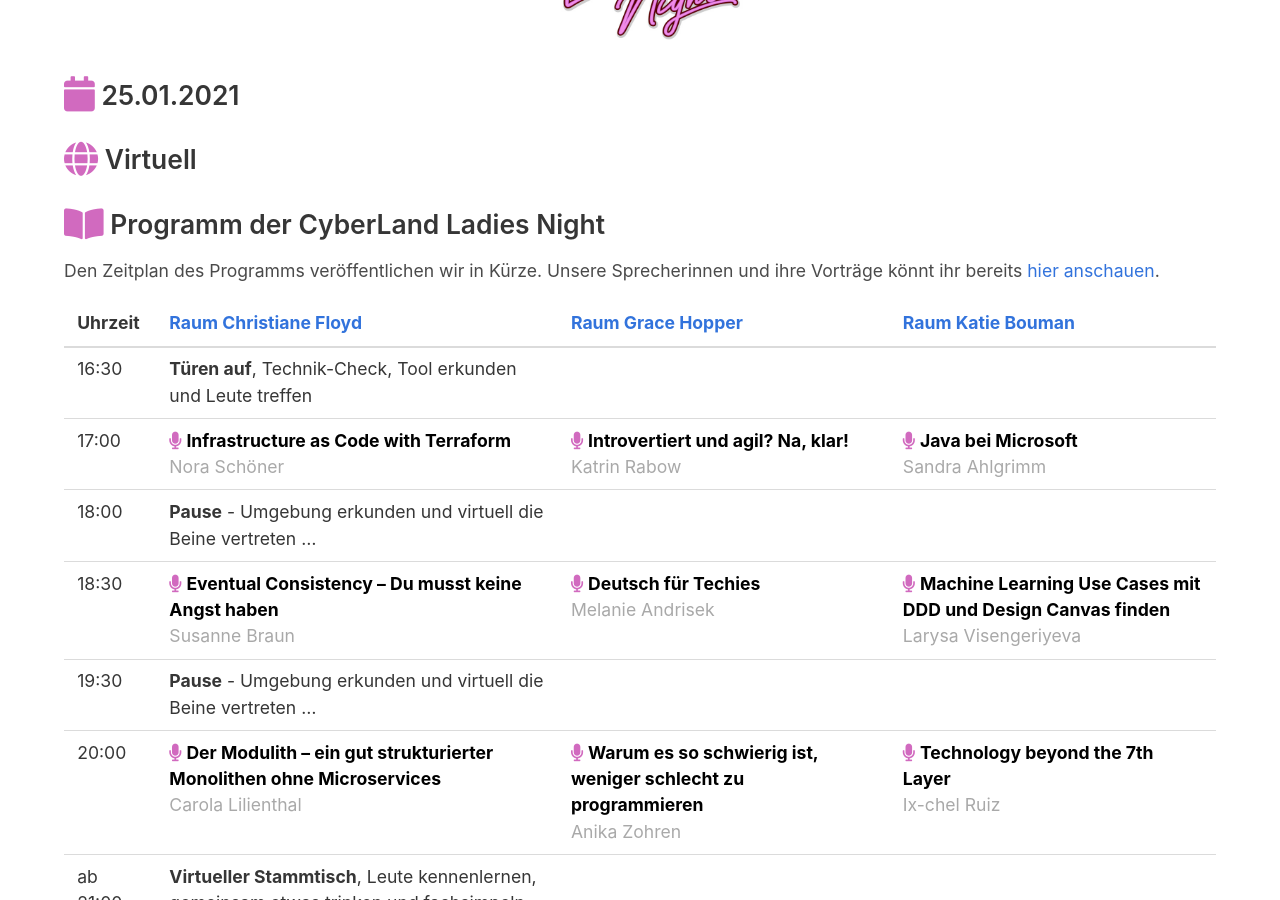
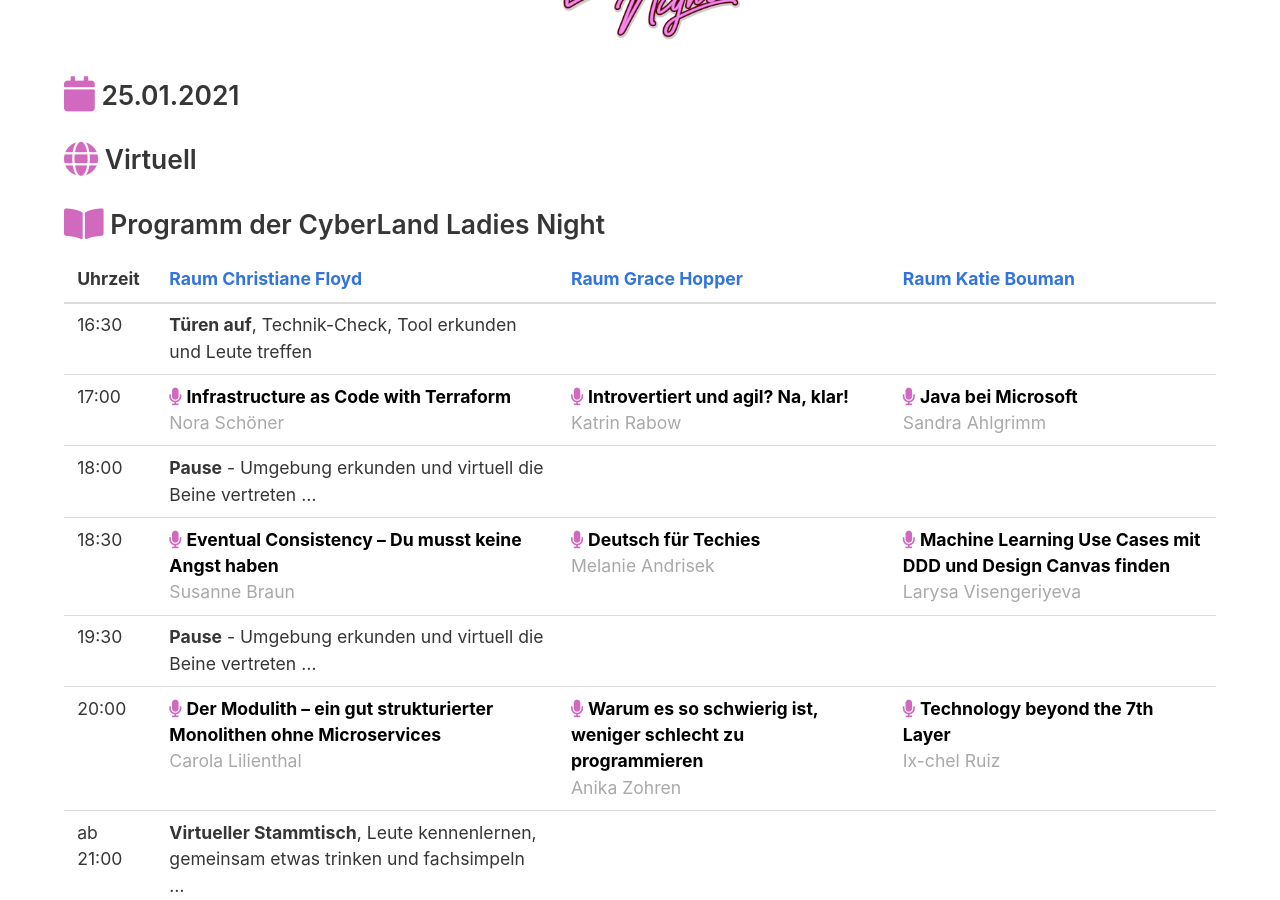
Before and after one commit to CyberLandConf/CyberLandConf.github.io, a Jekyll site: the page built from pages/events/2021-01-cyberland-ladies-night.md, in a window 1280 px wide and 900 px high, scrolled down 477 px. Built offline with Jekyll 4.4.1, drawn with Linux system fonts in a browser that asks for light colours.

Commit message:
info removed

```diff
--- a/pages/events/2021-01-cyberland-ladies-night.md
+++ b/pages/events/2021-01-cyberland-ladies-night.md
@@ -14,8 +14,6 @@ meetupId: cyberland-ladies-night
 ### <i class="fas fa-lg fa-globe"></i> Virtuell
 
 ### <i class="fas fa-lg fa-book-open"></i> Programm der CyberLand Ladies Night
-
-Den Zeitplan des Programms veröffentlichen wir in Kürze. Unsere Sprecherinnen und ihre Vorträge könnt ihr bereits [hier anschauen](#sprecher).
 
 {:.table}
 | Uhrzeit  | [Raum Christiane Floyd](https://de.wikipedia.org/wiki/Christiane_Floyd) | [Raum Grace Hopper](https://de.wikipedia.org/wiki/Grace_Hopper) | [Raum Katie Bouman](https://de.wikipedia.org/wiki/Katie_Bouman) |
```
